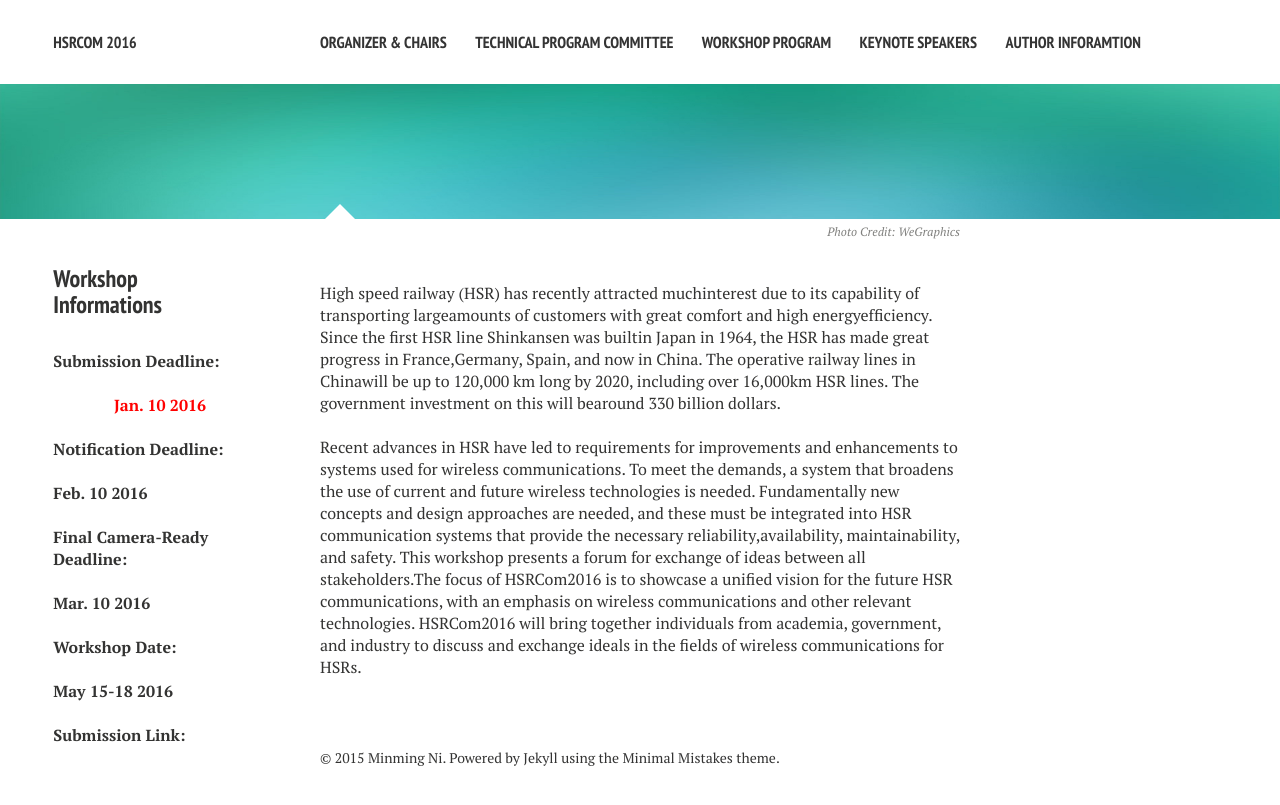
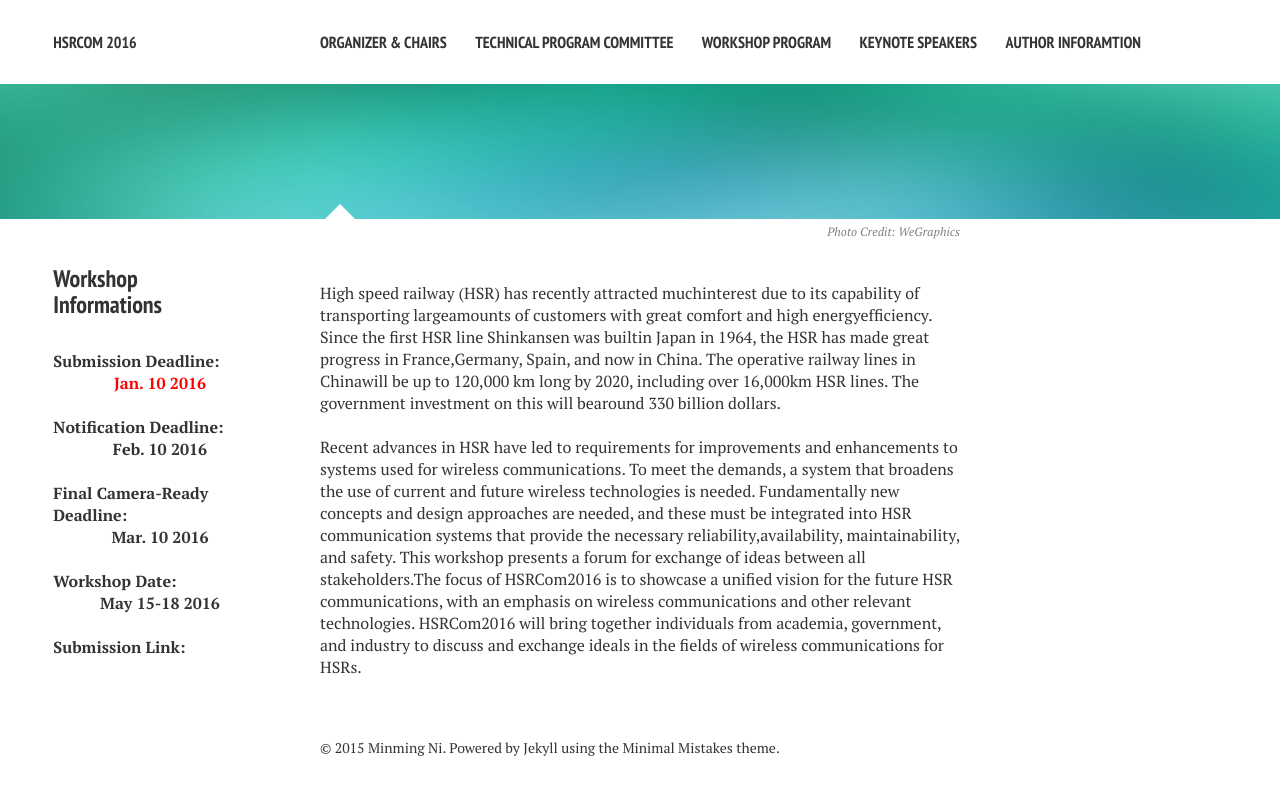
Before and after one commit to maxxx437/hsrcom2016, a Jekyll site: the page built from index.md, in a window 1280 px wide. Shown: the top 805 px of the page. Built offline with Jekyll 4.4.1, drawn with Linux system fonts in a browser that asks for light colours; nearby versions of some CDN libraries.

Commit message:
Update _author-bio.html

```diff
--- a/_includes/_author-bio.html
+++ b/_includes/_author-bio.html
@@ -17,26 +17,19 @@
 
 <strong>Submission Deadline:</strong>
 <BR>
-<BR>
 	<center><font color="red"><strong>Jan. 10 2016</strong></font></center>
 <BR>
 <strong>Notification Deadline:</strong>
 <BR>
-<BR>
-	<strong>Feb. 10 2016</strong>
-<BR>
+	<center><strong>Feb. 10 2016</strong></center>
 <BR>
 <strong>Final Camera-Ready Deadline:</strong>
 <BR>
-<BR>
-	<strong>Mar. 10 2016</strong>
-<BR>
+	<center><strong>Mar. 10 2016</strong></center>
 <BR>
 <strong>Workshop Date:</strong>
 <BR>
-<BR>
-	<strong>May 15-18 2016</strong>
-<BR>
+	<center><strong>May 15-18 2016</strong></center>
 <BR>
 <strong>Submission Link:</strong>
 
```
